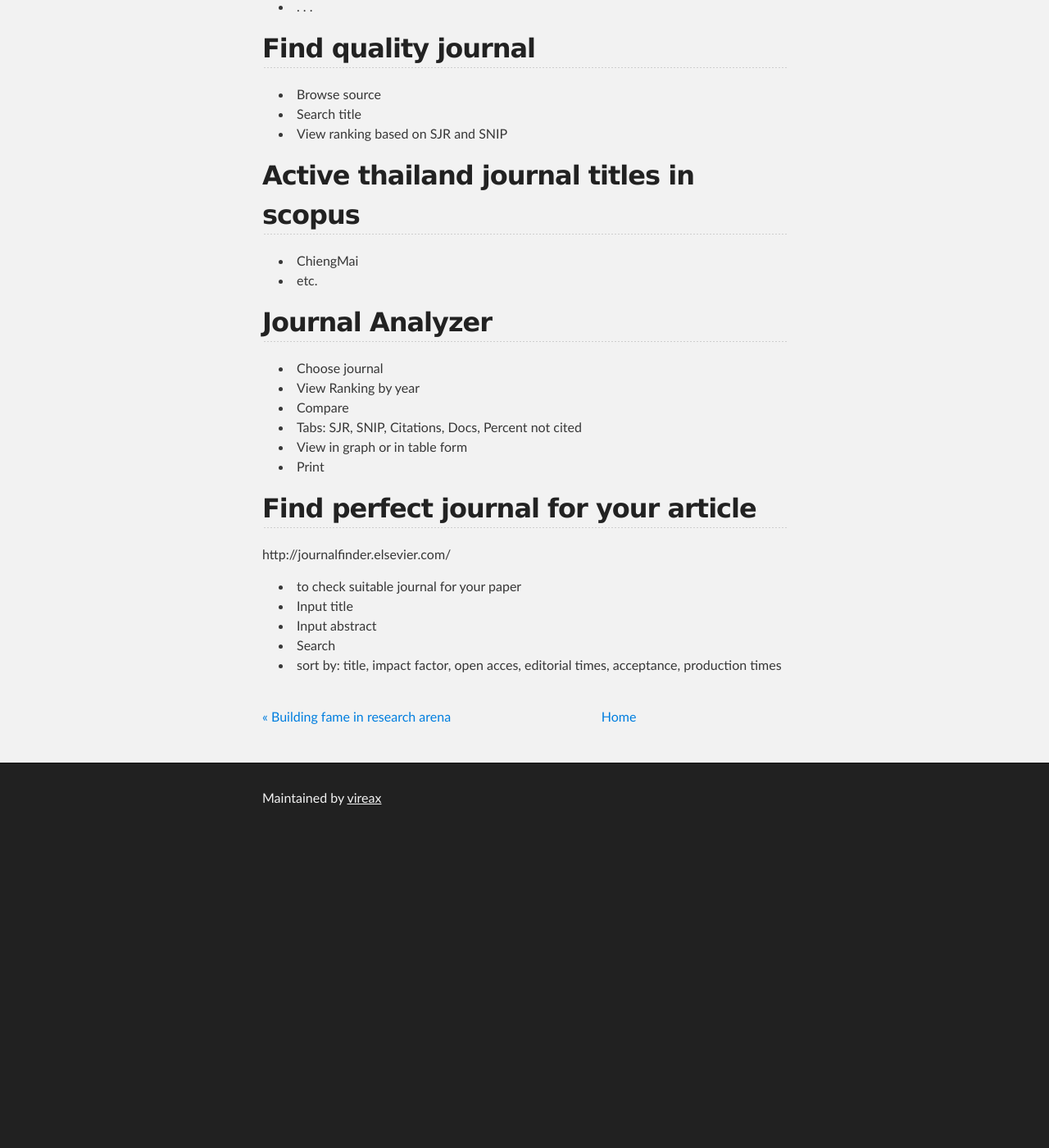
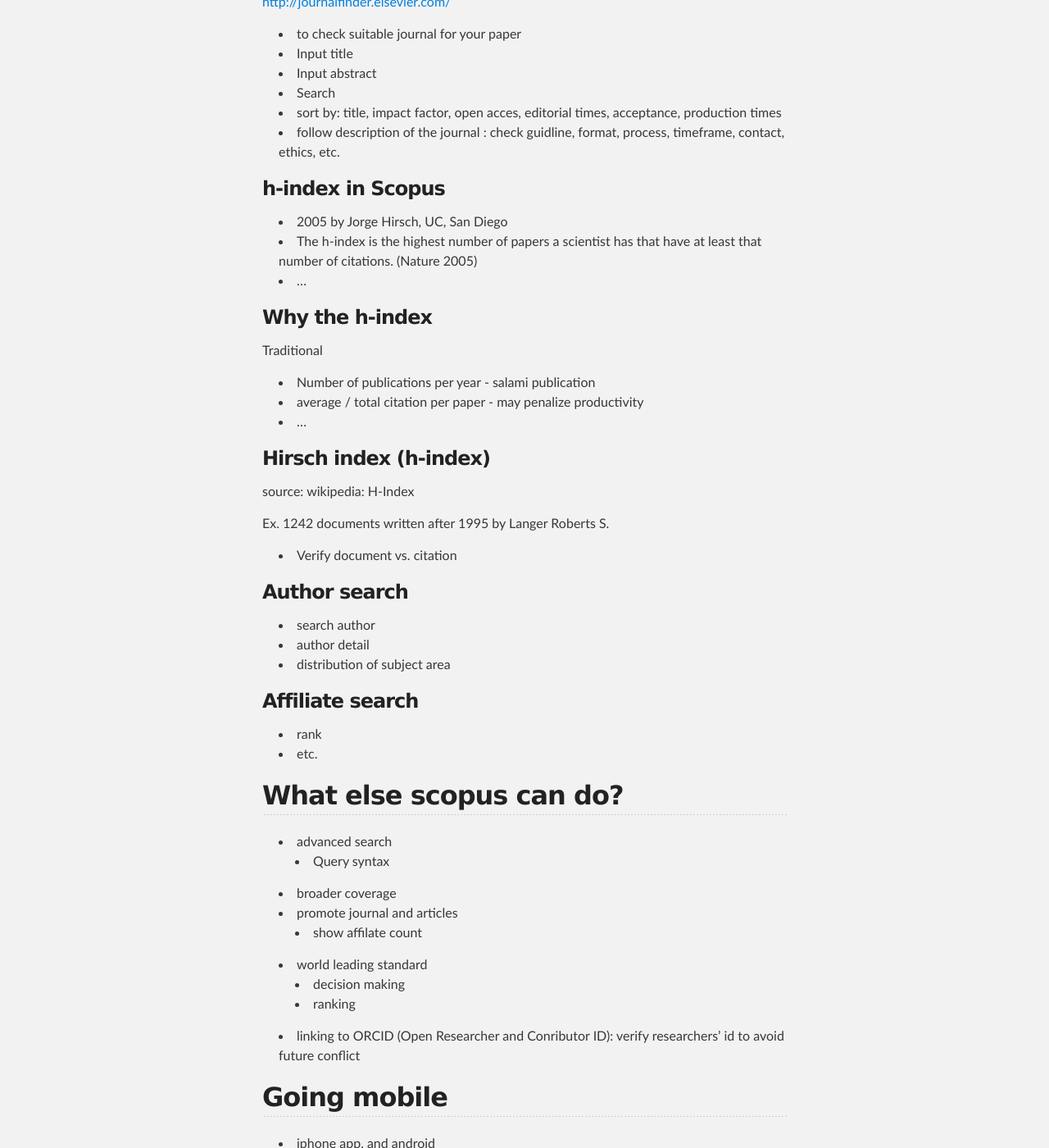
Before and after one commit to vireax/en, a Jekyll site: the page built from _posts/2014-02-11-scopus-training.md, in a window 1280 px wide and 1400 px high, scrolled down 7529 px. Shown: the whole window at 82% size. Built offline with Jekyll 4.4.1, drawn with Linux system fonts in a browser that asks for light colours; before the commit the page ends 8549 px from its top, so only the background shows below that; some of the changed text lies outside the part shown.

Commit message:
Update 2014-02-11-scopus-training.md

```diff
--- a/_posts/2014-02-11-scopus-training.md
+++ b/_posts/2014-02-11-scopus-training.md
@@ -22,7 +22,7 @@ date: 2014-02-11
 * Data
 * Conclusion
 
-# research process II
+## research process II
 
 * Ident. Problem
 * Statement
@@ -30,7 +30,7 @@ date: 2014-02-11
 * Form hypothesis
 * etc.
 
-# journal research and publishing workflow
+## journal research and publishing workflow
 
 * Experiment and conduct research
 * Pear review
@@ -44,7 +44,7 @@ Or
 * Production and publication
 * Dissemination and use
 
-# Session outline
+## Session outline
 
 * What?
 * New release and update
@@ -55,7 +55,7 @@ Or
 * Going mobile
 * Scopus supporting site and live chat!!
 
-# Scopus, Dayton, Ohio, home of scopus
+## Scopus, Dayton, Ohio, home of scopus
 
 
 a researcher read more than 300 articles per year
@@ -64,17 +64,17 @@ a researcher read more than 300 articles per year
 * 5.6 reading perweek
 * 6 articles read per week
 
-# What are they looking for?
+## What are they looking for?
 
 * Students search info, relevant info, quick overview of the subject area
 * researcher compare to other, visibility, being cited, collaborate for more successful info
 * librarian give patron access, …
 
-# Scopus accelerate the literature research process
+## Scopus accelerate the literature research process
 
 abcdef
 
-# What is scopus
+## What is scopus
 
 contains peer-reviewed research literature and quality web sources
 more than 21000 title
@@ -82,7 +82,7 @@ more than 21000 title
 features and functionality designed to support and improve researchers' workflow
 
 
-# broads source for research answers
+## broads source for research answers
 
 21000 active titles
 20000 pee reviewd journals
@@ -93,14 +93,14 @@ features and functionality designed to support and improve researchers' workflow
 articles in press from more than 38 50 titles
 40 languages covered
 
-# Subject areas
+## Subject areas
 
 Physical science
 Health
 Social
 Life sciences
 
-# You can
+## You can
 
 - Author profiling
 - Understand research trends
@@ -110,7 +110,7 @@ Life sciences
 
 researchers need subscription fee to access full text
 
-# Assistance in search
+## Assistance in search
 
 - search by tag
 - refine
@@ -118,7 +118,7 @@ researchers need subscription fee to access full text
 - export to mendeley, refworks, endnote, zotero
 - feed to email alert, rss, html feeds (sent feeds are only in link format, not full text)
 
-# Discover
+## Discover
 
 - related doc by shared ref, authors and/or keywords
 - identify and match an organization with its research output using affiliation identifier
@@ -128,7 +128,7 @@ researchers need subscription fee to access full text
 
 (some people have name conflict, each author need to carry an author identifier)
 
-# Analyse
+## Analyse
 
 - track citation over time
 - view h-index for specific authors
@@ -138,27 +138,27 @@ researchers need subscription fee to access full text
 
 
 
-# NEWS RELEASE & UPDATE
+## NEWS RELEASE & UPDATE
 
-## 2012
+### 2012
 
 - internet browser support ie, firefox, ie 7-8, no ie6, chrome, safari
 
-## august 2013
+### august 2013
 
 1. book r book chapter document type
 2. Sources alert
 
-## august 2013
+### august 2013
 
  sciverse hub is retiring
  Scirus is retired
  new UI
 
 
-# PERSONALIZE SCOPUS
+## PERSONALIZE SCOPUS
 
-## advantage of registration
+### advantage of registration
 
 - search
   - save search
@@ -168,9 +168,9 @@ researchers need subscription fee to access full text
 - application
 
 
-# SEARCH CONTENT AND SUPPORT TOOLS
+## SEARCH CONTENT AND SUPPORT TOOLS
 
-## Searching citations and indexes
+### Searching citations and indexes
 
 * document
 * author
@@ -178,7 +178,7 @@ researchers need subscription fee to access full text
 * advanced search (using boolean connectors)
 * add more search field
 
-## Result list
+### Result list
 
 * search results,
 * search withing and refine results
@@ -188,7 +188,7 @@ researchers need subscription fee to access full text
 * batch download and view citation
 * display article pages
 
-## Alert in Scopus
+### Alert in Scopus
 
 * frequency,
 * Search TITLE-ABS-KEY
@@ -198,19 +198,19 @@ researchers need subscription fee to access full text
 * E-mail format HTML Email Format HTML   TEXT Email Format Text
 * Status active, inactive
 
-## document download
+### document download
 
 Need java (QUOSA Inc.)
 
-## Export reference list, bibliography
+### Export reference list, bibliography
 
 easier export ot medeley (feb, 2014)
 
-## View citation overview
+### View citation overview
 
 . . .
 
-## Reviewing documents
+### Reviewing documents
 
 * document titles and author information
 * citation information and alert
@@ -220,25 +220,27 @@ easier export ot medeley (feb, 2014)
 
 
 
-## Reseach Trend and Experts by Analyze Results
+### Reseach Trend and Experts by Analyze Results
 
 * Compare reputation of authors, fields, topics, area, journal, year,
 * Export result csv file
 
-## Metric for Journal and author evaluation
+### Metric for Journal and author evaluation
 
 ( Not in Scopus )
+
 * Impact factor
+
 ( In Scopus )
 * Source-Normaized Impact per Paper (SNIP
 * Scimago Journal Rank (SJR)
 * H-Index
 
-## Why metrics?
+### Why metrics?
 
 Impact factor : total citations in 2011 from all items published in journal in 2009 and 2010 no. of only articles published in 2009 and 2010 = impact factor
 
-## Subject field differences
+### Subject field differences
 
 Which journal is best?
 
@@ -248,7 +250,7 @@ Which journal is best?
 * Enterprise information systems
 * etc
 
-## SJR (available in 2009)
+### SJR (available in 2009)
 
 SCImago Journal Rank - SJR (Power of Prestige)
 
@@ -260,7 +262,7 @@ SCImago Journal Rank - SJR (Power of Prestige)
 * citations are weighted depending on the status of the source they come from
 * share a journal's prestige equally ...
 
-## SNIP (2009)
+### SNIP (2009)
 
 Source-normalized impact per paper - SNIP (balancing the scales)
 
@@ -269,7 +271,7 @@ Source-normalized impact per paper - SNIP (balancing the scales)
   * part 1
   * part 2
 
-## Advantage of SNIP and SJR
+### Advantage of SNIP and SJR
 
 PROs
 
@@ -285,25 +287,25 @@ CONS:
 * more complex methodology for calculation
 * the range that SJR and SNIP ...
 
-## Using SNIP and SJR, Not impact factor ... When?
+### Using SNIP and SJR, Not impact factor ... When?
 
 * Journals without impact factors
 * subject field differences may affect ranking and not only quality
 * compare basic and applied journal
 * . . .
 
-## Find quality journal
+### Find quality journal
 
 * Browse source
 * Search title
 * View ranking based on SJR and SNIP
 
-## Active thailand journal titles in scopus
+### Active thailand journal titles in scopus
 
 * ChiengMai
 * etc.
 
-## Journal Analyzer
+### Journal Analyzer
 
 * Choose journal
 * View Ranking by year
@@ -312,12 +314,76 @@ CONS:
 * View in graph or in table form
 * Print
 
-## Find perfect journal for your article
+### Find perfect journal for your article
 
-http://journalfinder.elsevier.com/
+[http://journalfinder.elsevier.com/](http://journalfinder.elsevier.com/)
 
 * to check suitable journal for your paper
 * Input title
 * Input abstract
 * Search
 * sort by: title, impact factor, open acces, editorial times, acceptance, production times
+* follow description of the journal \: check guidline, format, process, timeframe, contact, ethics, etc.
+
+### h-index in Scopus
+
+* 2005 by Jorge Hirsch, UC, San Diego
+* The h-index is the highest number of papers a scientist has that have at least that number of citations. (Nature 2005)
+* ...
+
+### Why the h-index
+
+Traditional
+* Number of publications per year  - salami publication
+* average / total citation per paper - may penalize productivity
+* ...
+
+### Hirsch index (h-index)
+
+source: wikipedia: H-Index
+
+Ex. 1242 documents written after 1995 by Langer Roberts S.
+
+* Verify  document vs. citation
+
+### Author search
+
+* search author
+* author detail
+* distribution of subject area
+
+
+### Affiliate search
+
+* rank
+* etc.
+
+
+## What else scopus can do?
+
+* advanced search
+  * Query syntax
+* broader coverage
+* promote journal and articles
+  * show affilate count
+* world leading standard
+	* decision making
+	* ranking
+* linking to ORCID (Open Researcher and Conributor ID): verify researchers' id to avoid future conflict
+
+
+## Going mobile
+
+* iphone app, and android
+* free access to registered users
+  * search
+  * share
+  * save
+  * setup alert
+
+
+## Support
+
+* Support
+* Training
+* Live Chat!
```
Also changed, not shown: other parts of _posts/2014-02-11-scopus-training.md (+3 -3 lines).
